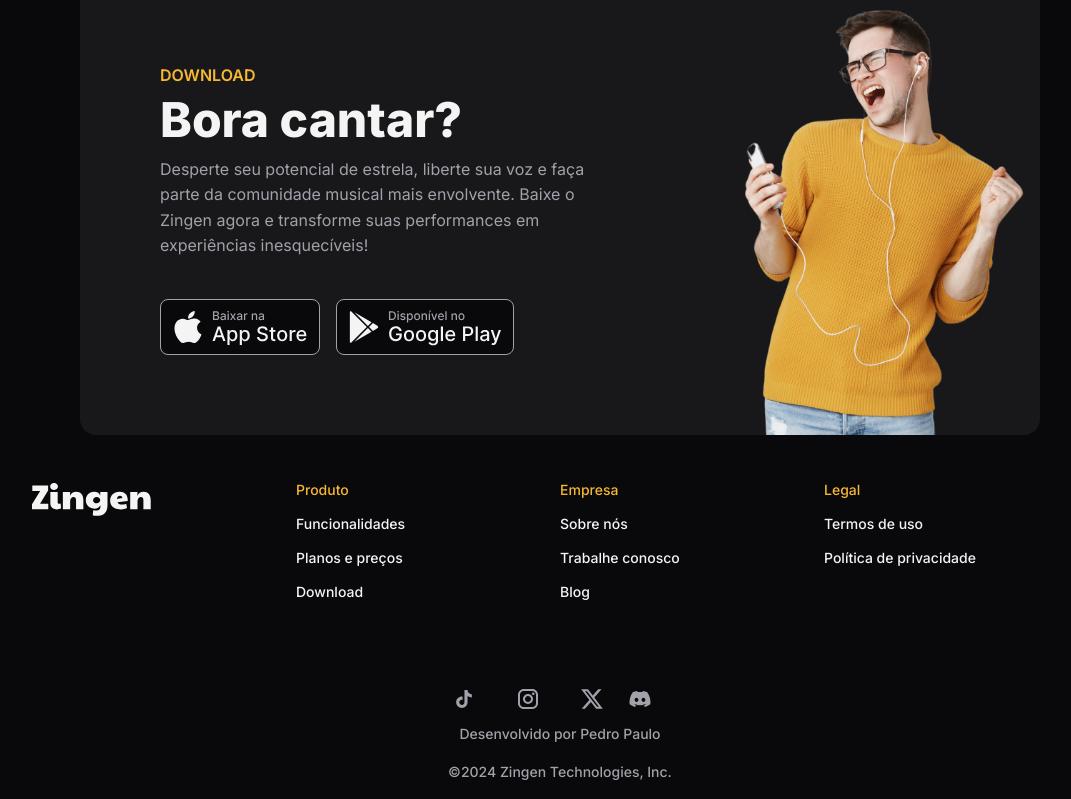
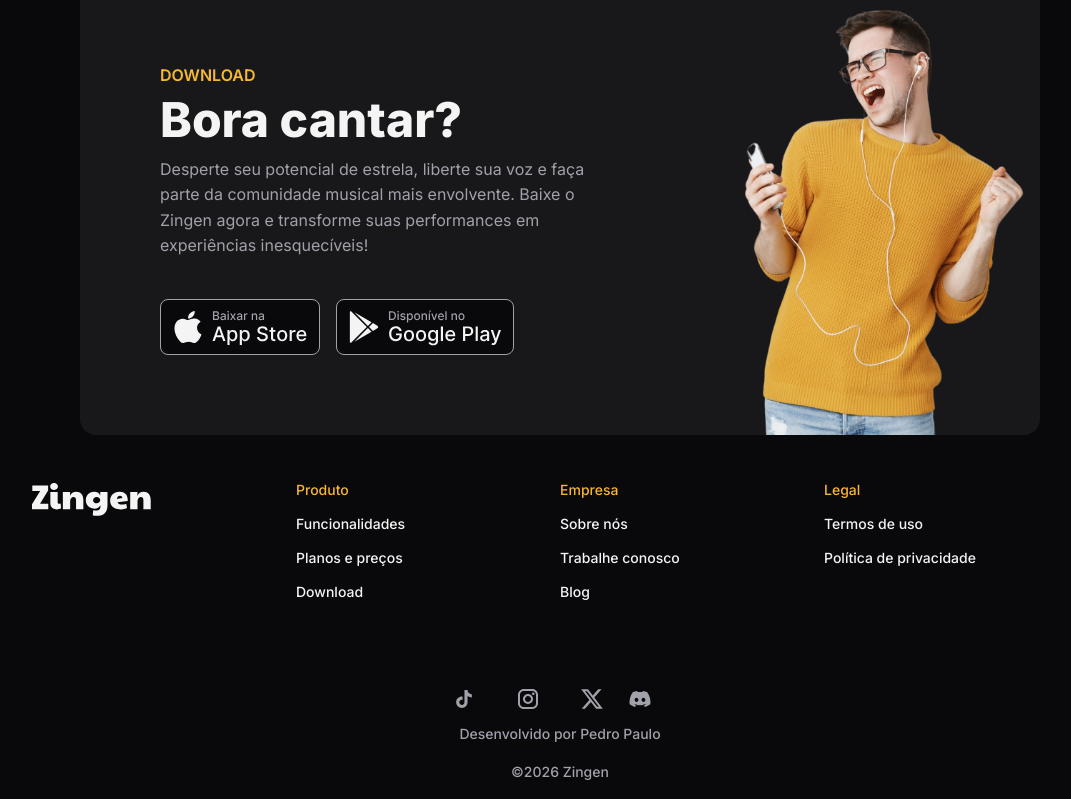
Before and after one commit to P3dr0PRR/Projeto_Zingen_01_04_2026, a React (Vite) app: page / in a window 1280 px wide. Shown: the part 3596-4395 px from the top of the page, without its empty margins (80-1151 px from the left). Built offline with nearby package versions, Linux system fonts and the light colour scheme; a web font is replaced by a local one.

Commit message:
feat: Atualização do component Footer

```diff
--- a/src/components/footer.tsx
+++ b/src/components/footer.tsx
@@ -55,9 +55,7 @@
           <span className="text-text-secondary">
             Desenvolvido por Pedro Paulo
           </span>
-          <span className="text-text-secondary">
-            ©2024 Zingen Technologies, Inc.
-          </span>
+          <span className="text-text-secondary">©2026 Zingen</span>
         </div>
       </div>
     </section>
```
